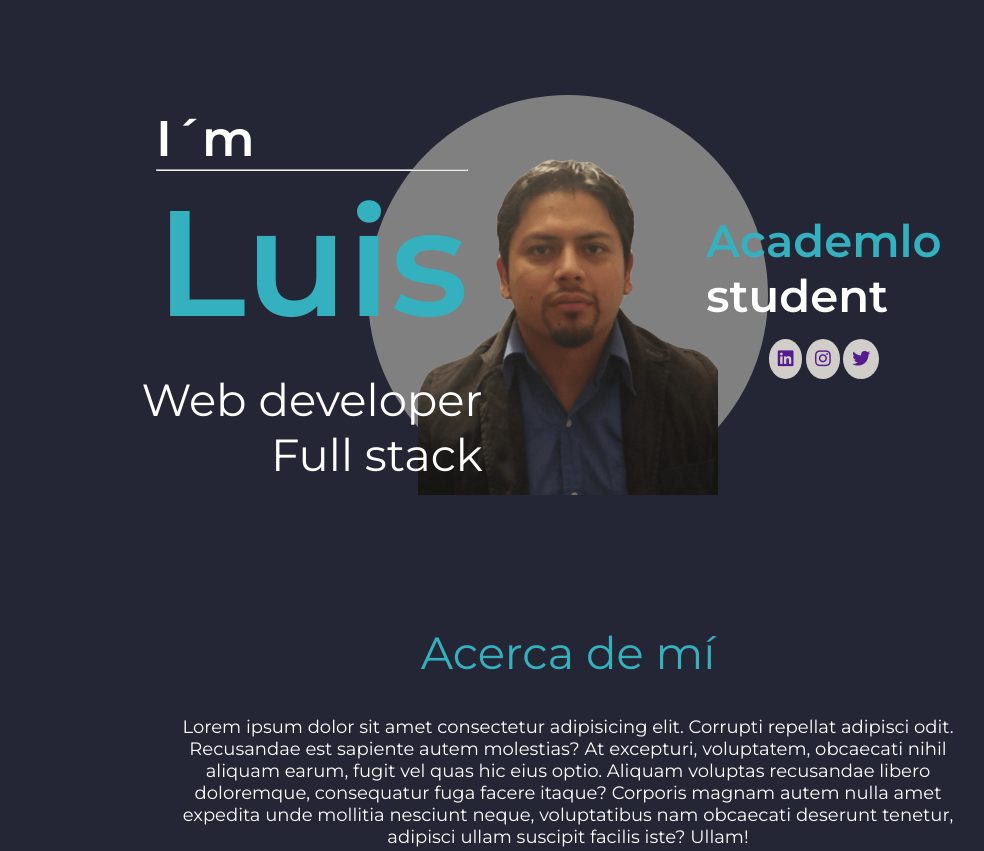
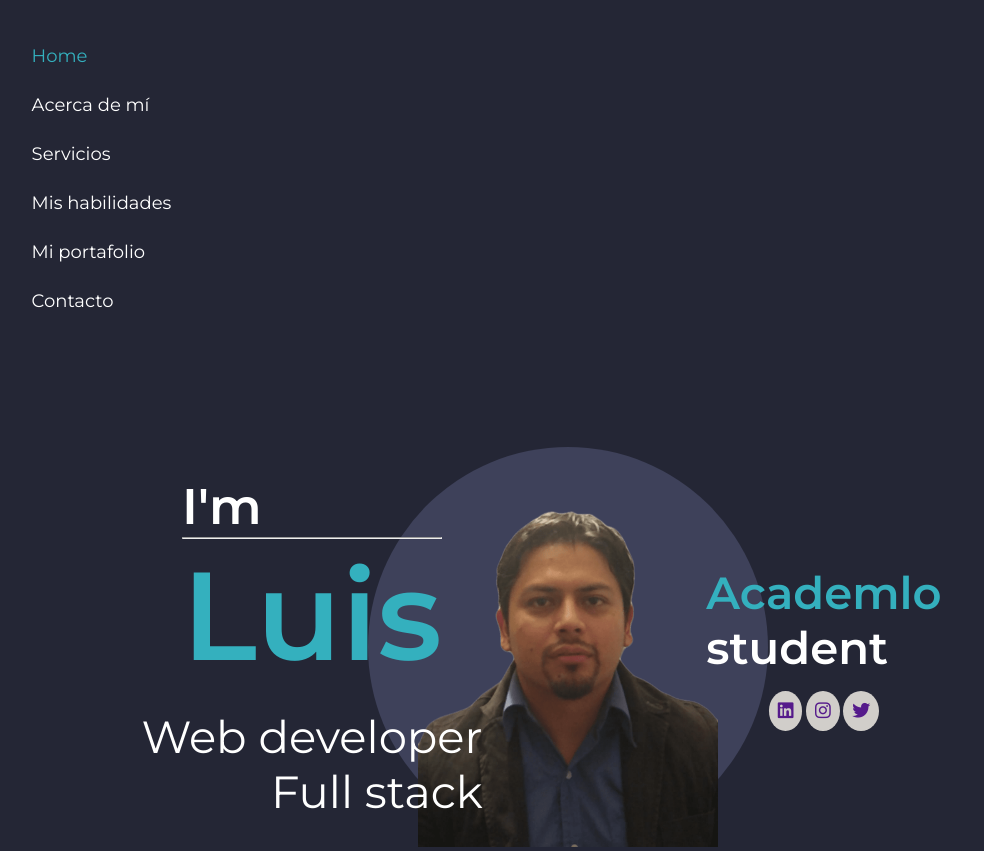
Before and after one commit to luisangeluis/PortafolioAcademlo, a plain HTML site: page index.html in a window 1280 px wide. Shown: the top 851 px of the page, without its empty margins (72-1056 px from the left). Drawn offline with Linux system fonts and the light colour scheme.

Commit message:
Se retocó el jumbotron y se empieza con el nav

```diff
--- a/assets/css/index.css
+++ b/assets/css/index.css
@@ -8,7 +8,8 @@
   font-family: 'Montserrat', sans-serif;
   font-size: 18px;
 }
-html{
+
+html {
   scroll-behavior: smooth;
 }
 
@@ -30,14 +31,16 @@ body {
   margin-right: auto;
 }
 
-.bg-black{
+.bg-black {
   background-color: #000000;
 }
-.bg-gray{
+
+.bg-gray {
   background-color: gray;
   opacity: .9;
   border-radius: 5px;
 }
+
 .color-aqua {
   color: #34b0be;
 }
@@ -45,31 +48,38 @@ body {
 .color-white {
   color: #ffffff;
 }
-.color-black{
+
+.color-black {
   color: #000000;
 }
+
 .text-center {
   text-align: center;
 }
+
 .text-start {
-    text-align:start;
+  text-align: start;
 }
+
 .text-end {
-    text-align:end;
+  text-align: end;
 }
 
 .d-flex {
   display: flex;
 }
-.max-height-0{
+
+.max-height-0 {
   max-height: 100vh;
 }
-.img-fluid{
+
+.img-fluid {
   max-width: 100%;
   height: auto;
 }
+
 .title {
-    font-weight:bolder;
+  font-weight: bolder;
   font-size: 50px;
 
 }
@@ -93,7 +103,7 @@ body {
   font-weight: normal;
 }
 
-.fw-bolder{
+.fw-bolder {
   font-weight: bolder;
 }
 
@@ -151,13 +161,13 @@ body {
   padding: 1rem 1rem;
   margin: 0 auto;
 
-    position: fixed;
+  /* position: fixed; */
   top: 0;
   left: 0;
   right: 0;
   z-index: 1;
 
-    transition: all 1s ease-in-out;
+  /* transition: all 1s ease-in-out; */
 }
 
 .main-nav {
@@ -165,9 +175,9 @@ body {
 }
 
 .main-menu {
-    display: flex;
+  /* display: flex;
   justify-content: flex-end;
-    align-items: center;
+  align-items: center; */
   color: #ffffff;
 }
 
@@ -184,28 +194,33 @@ body {
 /*************Jumbotron***************/
 /*************************************/
 
-.jumbotron .contenedor{
+.jumbotron .contenedor {
   margin-top: 5rem;
   min-height: 33.3vh;
 
 }
-.jumbotron .contenedor>.row{
-    min-height: 33.33vh;
+
+.jumbotron .contenedor>.row {
+  /* min-height: 33.33vh; */
+  min-height: 40vh;
   min-width: 100%;
   justify-content: space-between;
-    position:relative;
+  position: relative;
 
 }
 
-.jumbotron_section-left,.jumbotron_section-right{
+.jumbotron_section-left,
+.jumbotron_section-right {
   display: flex;
   justify-content: space-between;
   align-items: center;
 }
-.jumbotron_section-left{
+
+.jumbotron_section-left {
   order: 1;
 }
-.jumbotron-circle{
+
+.jumbotron-circle {
   display: flex;
   justify-content: center;
   align-items: center;
@@ -216,32 +231,39 @@ body {
 
   border-radius: 50%;
   max-height: 100%;
-    background-color: gray;
+  background-color: #3e415a;
 
-    top:0;
+  top: 0;
   left: 0;
   right: 0;
   bottom: 0;
   margin: auto;
 
 }
-.jumbotron-circle .img-fluid{
-    max-width:75%;
-    max-height:auto;
+
+.jumbotron-circle .img-fluid {
+  max-width: 75%;
+  max-height: auto;
 }
-.social-media{
+
+.social-media {
   display: flex;
-    justify-content: flex-end;
+  /* flex-wrap: wrap; */
+  justify-content: center;
+  align-items: center;
   padding: .3rem;
   align-items: center;
+
 }
-.social-media_item{
 
-    margin:.1rem;
-    padding:.5rem;
+.social-media_item {
+
+  margin: .1rem;
+  padding: .5rem;
   background-color: #D1CECA;
   border-radius: 50%;
 }
+
 /*
 .jumbotron .contenedor {
     min-height: 50vh;
@@ -445,7 +467,7 @@ body {
 
 }
 
-.progress-bar span{
+.progress-bar span {
   position: relative;
   top: -1.5rem;
   display: inline-block;
@@ -502,10 +524,6 @@ body {
   word-wrap: break-word;
 }
 
-
-
-
-
 /*************Footer**************/
 .main-footer .contenedor {
   display: flex;
@@ -523,9 +541,9 @@ body {
 
 /*************querys*************/
 /********************************/
-@media(min-width:576px){
+@media(min-width:576px) {
   .title {
-        font-size: 100px;
+    font-size: 80px;
 
   }
 
@@ -544,49 +562,48 @@ body {
     font-size: 31px;
 
   }
+
   /*************Jumbotron**********************/
   /******************************************/
 
-    .jumbotron .contenedor{
-        /* background-color: red;
-        opacity: .8; */
+  .jumbotron .contenedor {
+
     max-width: 80%;
 
   }
-    .jumbotron .contenedor>.row{
-        min-width: 40vh;
-        min-height: 40vh;
-    }
-    .jumbotron_section-left{
+
+  .jumbotron_section-left {
     order: 0;
 
   }
-    .jumbotron_section-right{
-        align-items: center;
 
-    }
-    .jumbotron-circle{
+  .jumbotron-circle {
     width: 40vh;
     height: 40vh;
   }
 
 }
 
-@media(min-width:768px){
-    .jumbotron_section-left{
+@media(min-width:768px) {
+  .jumbotron .contenedor>.row {
+    min-width: 45vh;
+    min-height: 45vh;
+  }
+
+  .jumbotron_section-left {
     flex-direction: column;
   }
-    .jumbotron_section-right{
+
+  .jumbotron_section-right {
     flex-direction: column;
 
   }
+
 }
 
-@media(min-width:992px){
-
-
+@media(min-width:992px) {
   .title {
-        font-size: 150px;
+    font-size: 125px;
 
   }
 
@@ -608,21 +625,13 @@ body {
 
   /************Jumbotron*****************/
   /************************************/
-    .jumbotron .contenedor>.row{
+  .jumbotron .contenedor>.row {
 
     min-width: 50vh;
     min-height: 50vh;
   }
-    .jumbotron_section-left{
 
-    }
-    .jumbotron_section-right{
-
-
-
-
-    }
-    .jumbotron-circle{
+  .jumbotron-circle {
     width: 50vh;
     height: 50vh;
   }
--- a/index.html
+++ b/index.html
@@ -18,7 +18,7 @@
 </head>
 
 <body>
-    <!-- <header class="main-header">
+    <header class="main-header">
         <div class="contenedor">
             <span class="btn-nav"><i class="fa-solid fa-bars"></i></span>
             <nav class="main-nav">
@@ -32,7 +32,7 @@
                 </ul>
             </nav>
         </div>
-    </header> -->
+    </header>
     <main>
         <!--Jumbotron-->
         <section class="jumbotron" id="home">
@@ -40,7 +40,7 @@
                 <div class="row">
                     <!--Seccion izquierda-->
                     <div class="col-md-6 jumbotron_section-left">
-                        <h1 class="subtitle">I´m
+                        <h1 class="subtitle">I'm
                             <hr /> <span class="title color-aqua">Luis</span>
                         </h1>
 
```
Lines whose indentation alone changed are shown as unchanged.
